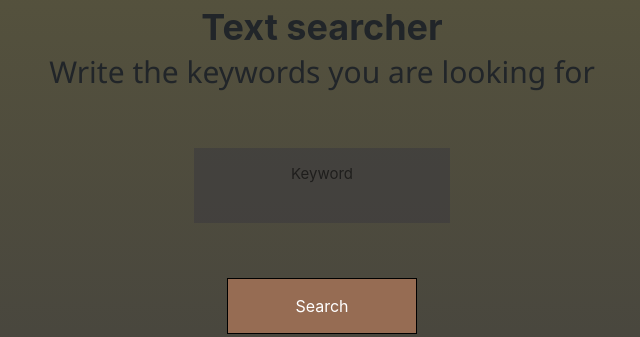
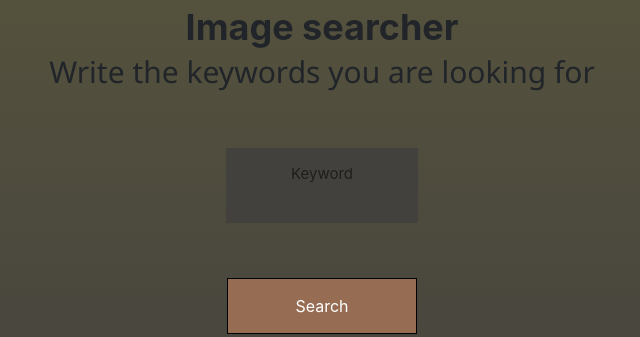
Before and after one commit to GabrielMares00/SITUE, a PHP site: page /uploads/image-search in a window 1280 px wide. Shown: the part 350-687 px from the top of the page, without its empty margins (318-958 px from the left). Run offline with PHP 8.4, Linux system fonts and the light colour scheme.

Commit message:
Style changes and typo

```diff
--- a/image-search.php
+++ b/image-search.php
@@ -42,14 +42,14 @@
         <div id="nav-bar"></div>
 
         <center><img src="Style/Logo.png" class="logo"></center>
-        <header>Text searcher</header>
+        <header>Image searcher</header>
 
     <center>
         <form action="" method="POST" style="border-radius: 5px; border-color: rgba(60,59,63,0.6);">
               <h2>Write the keywords you are looking for</h2>
               <br>
               <br>
-              <textarea id="textwall" type="text" placeholder="Keyword" name="textwall" style="max-width: 20vw; min-height: 1vh; text-align: center;"></textarea>
+              <textarea id="textwall" type="text" placeholder="Keyword" name="textwall" style="max-width: 15vw; min-height: 1vh; text-align: center;"></textarea>
               <br>
               <br>
 
--- a/text-search.php
+++ b/text-search.php
@@ -49,7 +49,7 @@
               <h2>Write the keywords you are looking for</h2>
               <br>
               <br>
-              <textarea id="textwall" type="text" placeholder="Keyword" name="textwall" style="max-width: 25vw; min-height: 1vh; text-align: center;"></textarea>
+              <textarea id="textwall" type="text" placeholder="Keyword" name="textwall" style="max-width: 15vw; min-height: 1vh; text-align: center;"></textarea>
               <br>
               <br>
 
```
